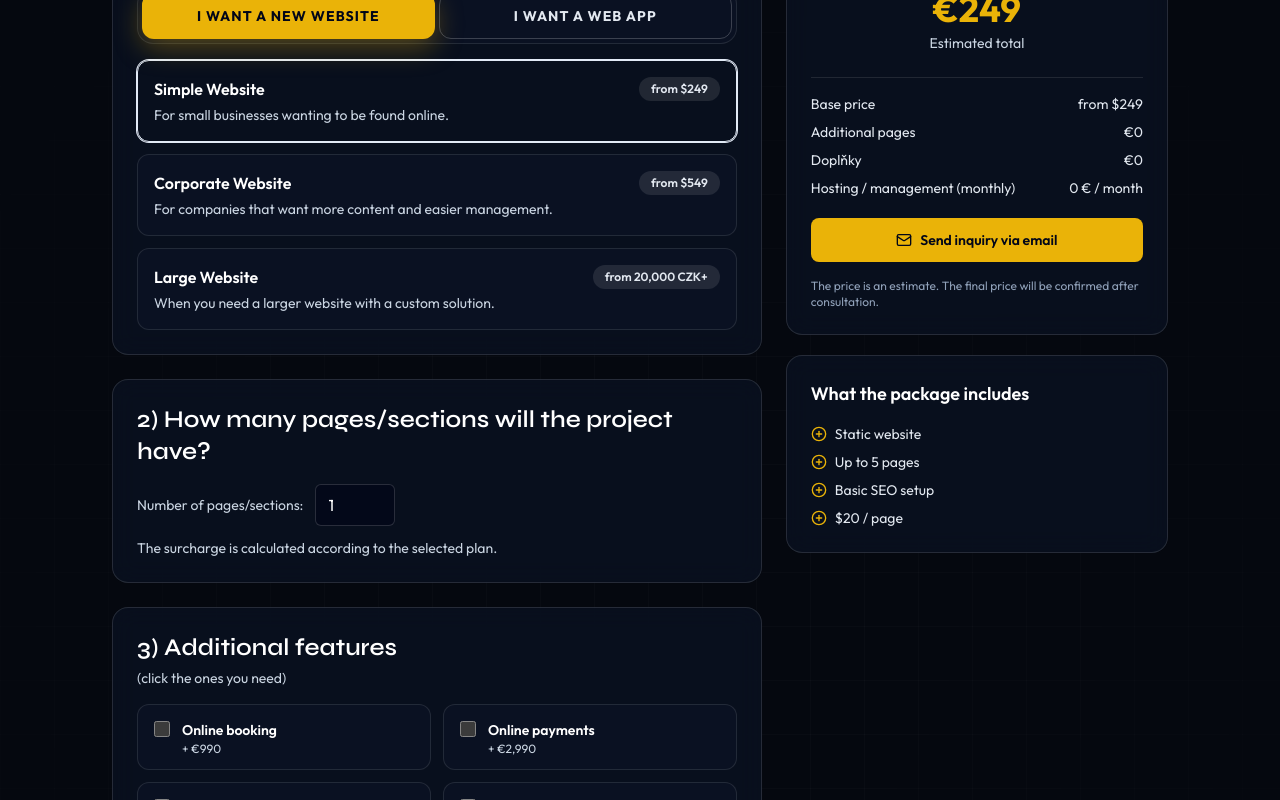
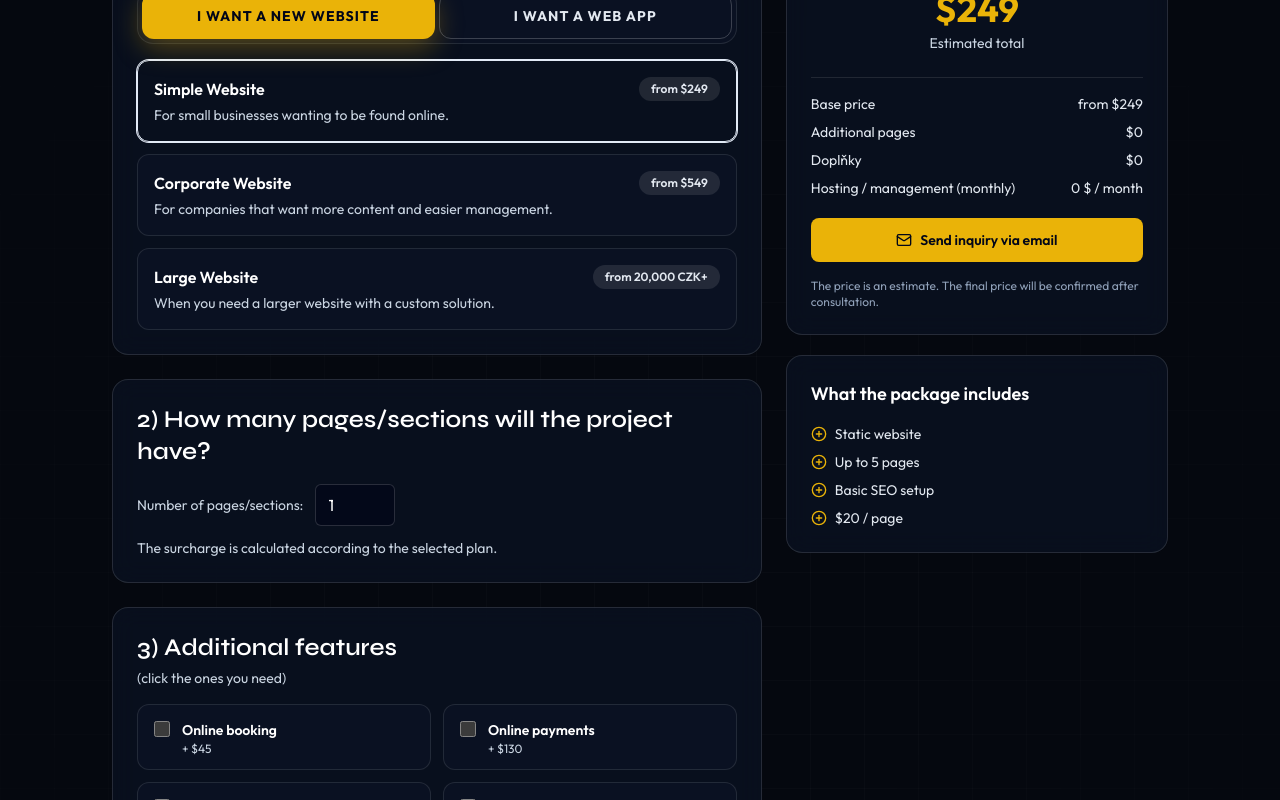
Before and after one commit to BugHunter34/OpusCode, a React (Vite) app in the folder client/: page /kalkulacka-ceny-webu in a window 1280 px wide. Shown: the part 400-1200 px from the top of the page. Built offline with nearby package versions, Linux system fonts and the light colour scheme.

Commit message:
currency changer

```diff
--- a/client/public/locales/cs/calculator.json
+++ b/client/public/locales/cs/calculator.json
@@ -96,5 +96,26 @@
     "hosting": "Hosting / správa",
     "noExtras": "Bez doplňků",
     "estimatedPrice": "Orientačná cena"
+  },
+  "pricing": {
+    "addons": {
+      "onlineBooking": 990,
+      "onlinePayments": 2990,
+      "photoGallery": 500,
+      "blogCms": 1990,
+      "multilang": 30,
+      "emailMarketing": 1990,
+      "crmForms": 2490,
+      "copywriting": 2990
+    },
+    "integrations": {
+      "accounting": 3900,
+      "warehouse": 4900,
+      "shipping": 2900,
+      "paymentGateway": 3490,
+      "marketingTools": 2990,
+      "erpCrm": 5900,
+      "custom": 4500
+    }
   }
 }
--- a/client/public/locales/de/calculator.json
+++ b/client/public/locales/de/calculator.json
@@ -100,5 +100,26 @@
     "hosting": "Hosting / Verwaltung",
     "noExtras": "Ohne Zusatzfunktionen",
     "estimatedPrice": "Richtpreis"
+  },
+  "pricing": {
+    "addons": {
+      "onlineBooking": 40,
+      "onlinePayments": 120,
+      "photoGallery": 20,
+      "blogCms": 80,
+      "multilang": 30,
+      "emailMarketing": 80,
+      "crmForms": 100,
+      "copywriting": 120
+    },
+    "integrations": {
+      "accounting": 155,
+      "warehouse": 195,
+      "shipping": 115,
+      "paymentGateway": 140,
+      "marketingTools": 120,
+      "erpCrm": 235,
+      "custom": 180
+    }
   }
 }
--- a/client/public/locales/en/calculator.json
+++ b/client/public/locales/en/calculator.json
@@ -100,5 +100,26 @@
     "hosting": "Hosting / management",
     "noExtras": "No add-ons",
     "estimatedPrice": "Estimated price"
+  },
+"pricing": {
+    "addons": {
+      "onlineBooking": 45,
+      "onlinePayments": 130,
+      "photoGallery": 25,
+      "blogCms": 90,
+      "multilang": 30,
+      "emailMarketing": 90,
+      "crmForms": 110,
+      "copywriting": 130
+    },
+    "integrations": {
+      "accounting": 170,
+      "warehouse": 215,
+      "shipping": 125,
+      "paymentGateway": 150,
+      "marketingTools": 130,
+      "erpCrm": 260,
+      "custom": 200
+    }
   }
 }
--- a/client/public/locales/pl/calculator.json
+++ b/client/public/locales/pl/calculator.json
@@ -100,5 +100,26 @@
     "hosting": "Hosting / administracja",
     "noExtras": "Bez dodatków",
     "estimatedPrice": "Cena orientacyjna"
+  },
+  "pricing": {
+    "addons": {
+      "onlineBooking": 165,
+      "onlinePayments": 500,
+      "photoGallery": 85,
+      "blogCms": 330,
+      "multilang": 30,
+      "emailMarketing": 330,
+      "crmForms": 415,
+      "copywriting": 500
+    },
+    "integrations": {
+      "accounting": 650,
+      "warehouse": 815,
+      "shipping": 480,
+      "paymentGateway": 580,
+      "marketingTools": 500,
+      "erpCrm": 980,
+      "custom": 750
+    }
   }
 }
--- a/client/public/locales/sk/calculator.json
+++ b/client/public/locales/sk/calculator.json
@@ -100,5 +100,26 @@
     "hosting": "Hosting / správa",
     "noExtras": "Bez doplnkov",
     "estimatedPrice": "Orientačná cena"
+  },
+  "pricing": {
+    "addons": {
+      "onlineBooking": 40,
+      "onlinePayments": 120,
+      "photoGallery": 20,
+      "blogCms": 80,
+      "multilang": 30,
+      "emailMarketing": 80,
+      "crmForms": 100,
+      "copywriting": 120
+    },
+    "integrations": {
+      "accounting": 155,
+      "warehouse": 195,
+      "shipping": 115,
+      "paymentGateway": 140,
+      "marketingTools": 120,
+      "erpCrm": 235,
+      "custom": 180
+    }
   }
 }
--- a/client/src/pages/PriceCalculatorPage.jsx
+++ b/client/src/pages/PriceCalculatorPage.jsx
@@ -13,24 +13,24 @@ const CATEGORY_PLAN_KEYS = {
 
 const HOSTING_PLAN_KEYS = ['start', 'basic', 'business', 'premium']
 const ADDON_OPTIONS = [
-  { id: 'onlineBooking', type: 'fixed', value: 990, categories: ['websites', 'webApps'], fallback: 'Online rezervace' },
-  { id: 'onlinePayments', type: 'fixed', value: 2990, categories: ['websites', 'webApps'], fallback: 'Online platby' },
-  { id: 'photoGallery', type: 'fixed', value: 500, categories: ['websites', 'webApps'], fallback: 'Galerie fotek' },
-  { id: 'blogCms', type: 'fixed', value: 1990, categories: ['websites', 'webApps'], fallback: 'Blog (CMS)' },
-  { id: 'multilang', type: 'percent', value: 30, categories: ['websites', 'webApps'], fallback: 'Vícejazyčná verze' },
-  { id: 'emailMarketing', type: 'fixed', value: 1990, categories: ['websites', 'webApps'], fallback: 'Email marketing setup' },
-  { id: 'crmForms', type: 'fixed', value: 2490, categories: ['websites', 'webApps'], fallback: 'Formuláře + CRM' },
-  { id: 'copywriting', type: 'fixed', value: 2990, categories: ['websites', 'webApps'], fallback: 'Copywriting textů' },
+  { id: 'onlineBooking', type: 'fixed', categories: ['websites', 'webApps'] },
+  { id: 'onlinePayments', type: 'fixed', categories: ['websites', 'webApps'] },
+  { id: 'photoGallery', type: 'fixed', categories: ['websites', 'webApps'] },
+  { id: 'blogCms', type: 'fixed', categories: ['websites', 'webApps'] },
+  { id: 'multilang', type: 'percent', categories: ['websites', 'webApps'] },
+  { id: 'emailMarketing', type: 'fixed', categories: ['websites', 'webApps'] },
+  { id: 'crmForms', type: 'fixed', categories: ['websites', 'webApps'] },
+  { id: 'copywriting', type: 'fixed', categories: ['websites', 'webApps'] },
 ]
 
 const INTEGRATION_OPTIONS = [
-  { id: 'accounting', value: 3900, fallback: 'Účetnictví (Pohoda, Money, K2...)' },
-  { id: 'warehouse', value: 4900, fallback: 'Skladový systém' },
-  { id: 'shipping', value: 2900, fallback: 'Doprava (Balíkobot, Zásilkovna)' },
-  { id: 'paymentGateway', value: 3490, fallback: 'Platební brány' },
-  { id: 'marketingTools', value: 2990, fallback: 'Marketingové nástroje' },
-  { id: 'erpCrm', value: 5900, fallback: 'ERP / CRM' },
-  { id: 'custom', value: 4500, fallback: 'Jiné / na míru' },
+  { id: 'accounting' },
+  { id: 'warehouse' },
+  { id: 'shipping' },
+  { id: 'paymentGateway' },
+  { id: 'marketingTools' },
+  { id: 'erpCrm' },
+  { id: 'custom' },
 ]
 
 const parseFirstNumber = (value) => {
@@ -54,8 +54,8 @@ const formatPrice = (value, locale) => {
 
   switch (lang) {
     case 'en':
-      currencyCode = 'EUR';
-      formattingLocale = 'en-IE';
+      currencyCode = 'USD';
+      formattingLocale = 'en-US';
       break;
     case 'pl':
       currencyCode = 'PLN';
@@ -212,12 +212,35 @@ function PriceCalculatorPage() {
   const extraPages = Number.isFinite(includedPages) ? Math.max(0, pagesCount - includedPages) : 0
   const pagesPrice = pagePrice ? extraPages * pagePrice : 0
 
-  const fixedAddonsPrice = availableAddons.reduce((sum, addon) => (selectedAddons[addon.id] && addon.type === 'fixed' ? sum + addon.value : sum), 0)
+  const getAddonPrice = (id) => Number(t(`pricing.addons.${id}`, { defaultValue: 0 }))
+  const getIntegrationPrice = (id) => Number(t(`pricing.integrations.${id}`, { defaultValue: 0 }))
+
+  const renderAddonValueLabel = (addon) => {
+    const val = getAddonPrice(addon.id)
+    if (addon.type === 'percent') return `+${val} %`
+    return `+ ${formatPrice(val, i18n.language)}`
+  }
+
+  const fixedAddonsPrice = availableAddons.reduce((sum, addon) => {
+    return (selectedAddons[addon.id] && addon.type === 'fixed')
+      ? sum + getAddonPrice(addon.id)
+      : sum
+  }, 0)
+
   const subtotalBeforePercentAddons = (basePrice || 0) + pagesPrice + fixedAddonsPrice
-  const percentAddonsPrice = availableAddons.reduce((sum, addon) => (selectedAddons[addon.id] && addon.type === 'percent' ? sum + Math.round((subtotalBeforePercentAddons * addon.value) / 100) : sum), 0)
+
+  const percentAddonsPrice = availableAddons.reduce((sum, addon) => {
+    return (selectedAddons[addon.id] && addon.type === 'percent')
+      ? sum + Math.round((subtotalBeforePercentAddons * getAddonPrice(addon.id)) / 100)
+      : sum
+  }, 0)
   const addonsPrice = fixedAddonsPrice + percentAddonsPrice
 
-  const integrationsPrice = INTEGRATION_OPTIONS.reduce((sum, integration) => (selectedIntegrations[integration.id] ? sum + integration.value : sum), 0)
+  const integrationsPrice = INTEGRATION_OPTIONS.reduce((sum, integration) => {
+    return selectedIntegrations[integration.id]
+      ? sum + getIntegrationPrice(integration.id)
+      : sum
+  }, 0)
 
   const totalPrice = basePrice === null ? null : basePrice + pagesPrice + addonsPrice + integrationsPrice
   const formattedTotalPrice = totalPrice === null ? selectedPlan?.price : `${formatPrice(totalPrice, i18n.language)}${isLargeWebsitePlan ? '+' : ''}`
@@ -412,7 +435,7 @@ function PriceCalculatorPage() {
                     <span className="text-sm font-semibold text-white">
                       {t(`addons.options.${addon.id}`, { defaultValue: addon.fallback })}
                     </span>
-                    <span className="block text-xs text-slate-300">{formatAddonValue(addon, i18n.language)}</span>
+                    <span className="block text-xs text-slate-300">{renderAddonValueLabel(addon)}</span>
                   </span>
                 </label>
               ))}
@@ -447,7 +470,7 @@ function PriceCalculatorPage() {
                           {t(`integrations.options.${integration.id}`, { defaultValue: integration.fallback })}
                         </p>
                         <span className="whitespace-nowrap text-xs font-semibold text-slate-300">
-                          + {formatPrice(integration.value, i18n.language)}
+                          + {formatPrice(getIntegrationPrice(integration.id), i18n.language)}
                         </span>
                       </div>
                     </button>
@@ -470,7 +493,7 @@ function PriceCalculatorPage() {
                 }`}
               >
                 <p className="text-base font-semibold text-white">{t('hosting.own', { defaultValue: 'Mám vlastní hosting' })}</p>
-                <p className="mt-1 text-sm text-slate-300">0 {lang === 'cs' ? 'Kč' : (lang === 'pl' ? 'PLN' : '€')} / {t('summary.monthly', { defaultValue: 'měsíc' })}</p>
+                <p className="mt-1 text-sm text-slate-300">0 {lang === 'cs' ? 'Kč' : lang === 'pl' ? 'PLN' : lang === 'en' ? '$' : '€'} / {t('summary.monthly', { defaultValue: 'měsíc' })}</p>
               </button>
 
               {hostingPlans.map((plan) => (
@@ -522,8 +545,8 @@ function PriceCalculatorPage() {
                 </div>
               ) : null}
               <div className="flex items-center justify-between">
-                <span>{t('summary.hosting', { defaultValue: 'Hosting (měsíčně)' })}</span>
-                <span>{selectedHostingPlan ? selectedHostingPlan.price : `0 ${lang === 'cs' ? 'Kč' : (lang === 'pl' ? 'PLN' : '€')} / ${t('summary.monthly', { defaultValue: 'měsíc' })}`}</span>
+              <span>{t('summary.hosting', { defaultValue: 'Hosting (měsíčně)' })}</span>
+              <span>{selectedHostingPlan ? selectedHostingPlan.price : `0 ${lang === 'cs' ? 'Kč' : lang === 'pl' ? 'PLN' : lang === 'en' ? '$' : '€'} / ${t('summary.monthly', { defaultValue: 'měsíc' })}`}</span>
               </div>
             </div>
 
```
